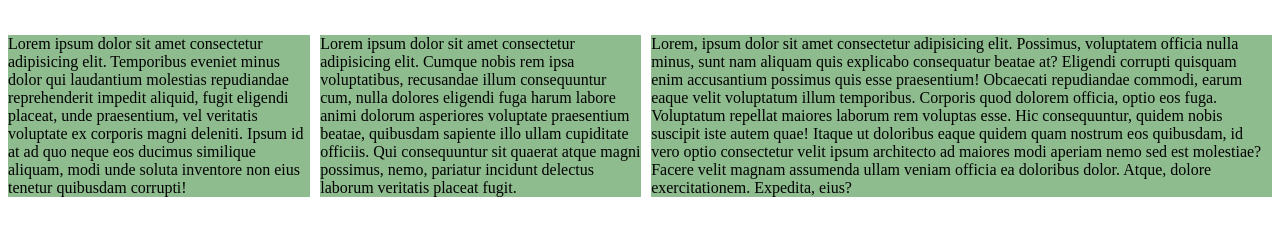
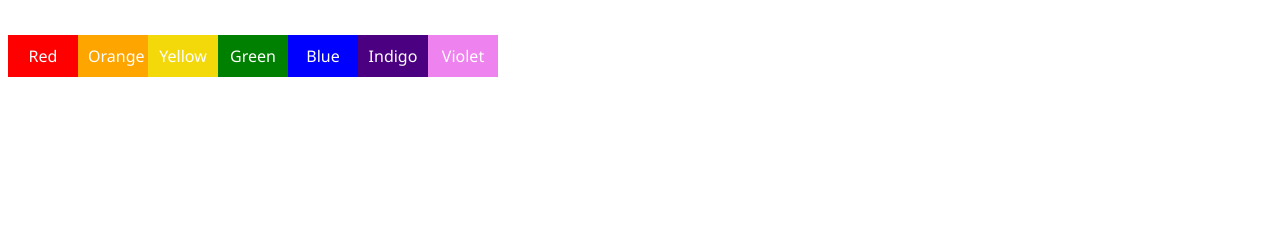
Before and after one commit to keshavRya/CSS_101, a plain HTML site: page FLEXBOX/display_flex/flex.html in a window 1280 px wide. Shown: the part 61-296 px from the top of the page. Drawn offline with Linux system fonts and the light colour scheme.

Commit message:
tested display: flex

```diff
--- a/FLEXBOX/display_flex/flex.html
+++ b/FLEXBOX/display_flex/flex.html
@@ -8,12 +8,18 @@
   <style>
     .container {
       display: flex;
-      gap: 10px;
     }
 
-    p {
-      background-color: darkseagreen;
+    p{
+      color: white;
+      width: 50px;
+      padding: 10px;
+      text-align: center;
+      font-family:'Segoe UI', Tahoma, Geneva, Verdana, sans-serif;
+      font-weight: 500;
     }
+
+
   </style>
 </head>
 
@@ -22,29 +28,13 @@
   <body>
     <h1>Flexbox</h1>
     <div class="container">
-      <div class="one">
-        <p>Lorem ipsum dolor sit amet consectetur adipisicing elit. Temporibus eveniet minus dolor qui laudantium
-          molestias repudiandae reprehenderit impedit aliquid, fugit eligendi placeat, unde praesentium, vel veritatis
-          voluptate ex corporis magni deleniti. Ipsum id at ad quo neque eos ducimus similique aliquam, modi unde soluta
-          inventore non eius tenetur quibusdam corrupti!</p>
-      </div>
-      <div class="two">
-        <p>Lorem ipsum dolor sit amet consectetur adipisicing elit. Cumque nobis rem ipsa voluptatibus, recusandae illum
-          consequuntur cum, nulla dolores eligendi fuga harum labore animi dolorum asperiores voluptate praesentium
-          beatae, quibusdam sapiente illo ullam cupiditate officiis. Qui consequuntur sit quaerat atque magni possimus,
-          nemo, pariatur incidunt delectus laborum veritatis placeat fugit.</p>
-      </div>
-      <div class="three">
-        <p>Lorem, ipsum dolor sit amet consectetur adipisicing elit. Possimus, voluptatem officia nulla minus, sunt nam
-          aliquam quis explicabo consequatur beatae at? Eligendi corrupti quisquam enim accusantium possimus quis esse
-          praesentium! Obcaecati repudiandae commodi, earum eaque velit voluptatum illum temporibus. Corporis quod
-          dolorem
-          officia, optio eos fuga. Voluptatum repellat maiores laborum rem voluptas esse. Hic consequuntur, quidem nobis
-          suscipit iste autem quae! Itaque ut doloribus eaque quidem quam nostrum eos quibusdam, id vero optio
-          consectetur
-          velit ipsum architecto ad maiores modi aperiam nemo sed est molestiae? Facere velit magnam assumenda ullam
-          veniam officia ea doloribus dolor. Atque, dolore exercitationem. Expedita, eius?</p>
-      </div>
+      <p style="background-color: red;">Red</p>
+      <p style="background-color: orange">Orange</p>
+      <p style="background-color: rgb(244, 217, 10)">Yellow</p>
+      <p style="background-color: green">Green</p>
+      <p style="background-color: blue">Blue</p>
+      <p style="background-color: indigo">Indigo</p>
+      <p style="background-color: violet">Violet</p>
     </div>
   </body>
 
```
